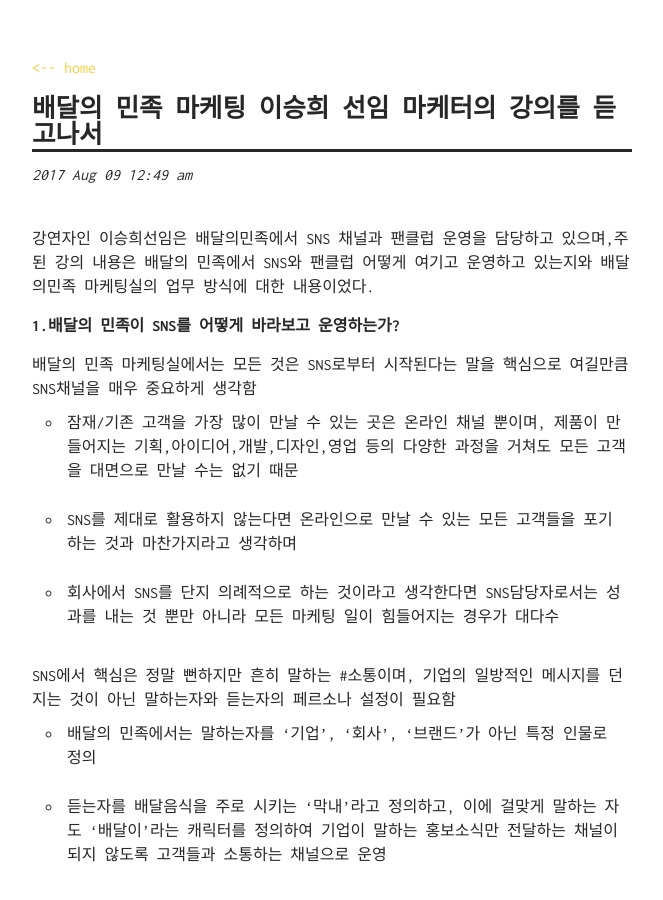
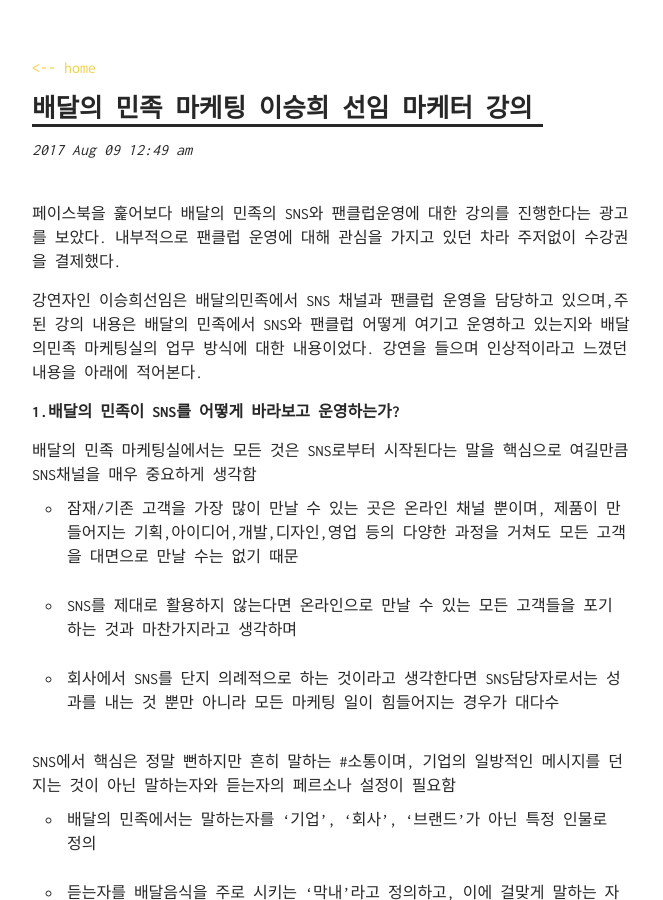
Before and after one commit to rohegg/rohegg.github.io, a Jekyll site: the page built from _posts/2017-08-08-배달의민족 SNS전략 및 팬덤마케팅 강의.md, in a window 1280 px wide and 900 px high. Shown: the whole window, without its empty margins (308-971 px from the left). Built offline with Jekyll 4.4.1, drawn with Linux system fonts in a browser that asks for light colours.

Commit message:
long time no see

```diff
--- a/_posts/2017-08-08-배달의민족 SNS전략 및 팬덤마케팅 강의.md
+++ b/_posts/2017-08-08-배달의민족 SNS전략 및 팬덤마케팅 강의.md
@@ -1,10 +1,13 @@
 ---
 layout: post
-title: 배달의 민족 마케팅 이승희 선임 마케터의 강의를 듣고나서
+title: 배달의 민족 마케팅 이승희 선임 마케터 강의
 date: 2017-08-09T00:49:00Z
 ---
 
+페이스북을 훑어보다 배달의 민족의 SNS와 팬클럽운영에 대한 강의를 진행한다는 광고를 보았다. 내부적으로 팬클럽 운영에 대해 관심을 가지고 있던 차라 주저없이 수강권을 결제했다.
+
 강연자인 이승희선임은 배달의민족에서 SNS 채널과 팬클럽 운영을 담당하고 있으며,주된 강의 내용은 배달의 민족에서 SNS와 팬클럽 어떻게 여기고 운영하고 있는지와 배달의민족 마케팅실의 업무 방식에 대한 내용이었다.
+강연을 들으며 인상적이라고 느꼈던 내용을 아래에 적어본다.
 
 
 
```
Also changed, not shown: 2 other files.
